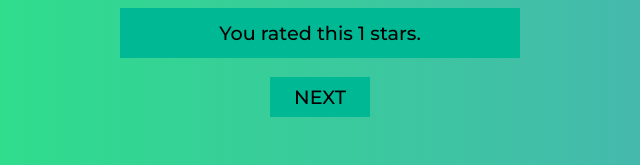
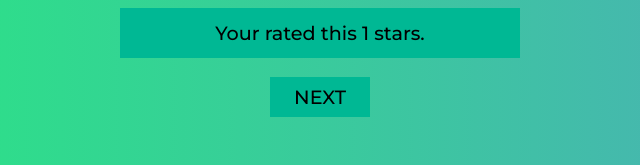
Before and after one commit to RajeshKushwaha1/StarRating, a plain HTML site: page index.html in a window 1280 px wide. Both pictures are taken after a click on the item 481 px from the left and 495 px from the top of the page. Shown: the part 538-703 px from the top of the page, 320-960 px from the left. Drawn offline with Linux system fonts and the light colour scheme.

Commit message:
Adding r

```diff
--- a/index.html
+++ b/index.html
@@ -137,7 +137,7 @@
 
             if (type === 'click') {
                 if (starValue >= 1) {
-                    output.innerHTML = "You rated this " + starValue +" "+ "stars.";
+                    output.innerHTML = "Your rated this " + starValue +" "+ "stars.";
                 }
             }
 
```
